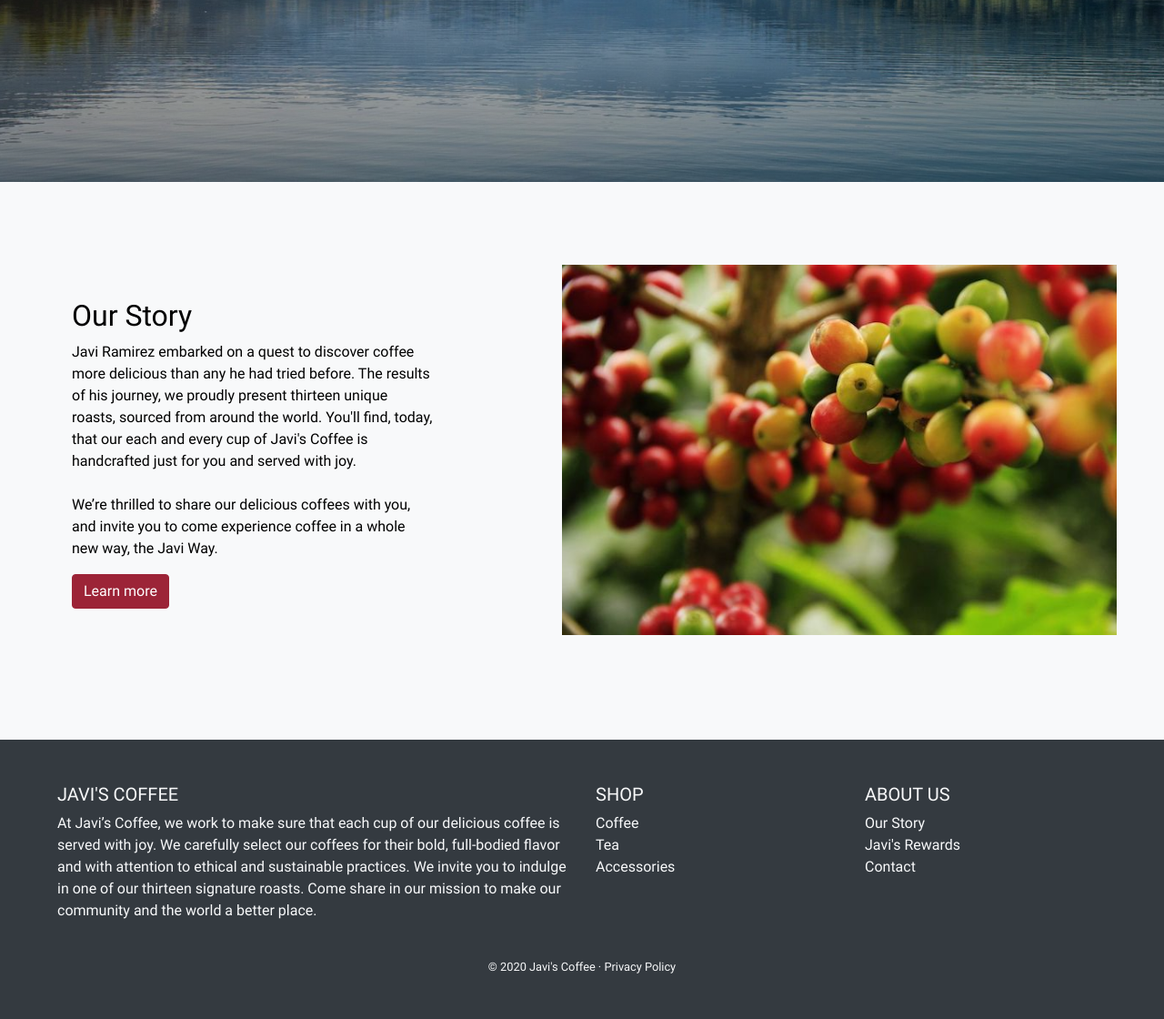
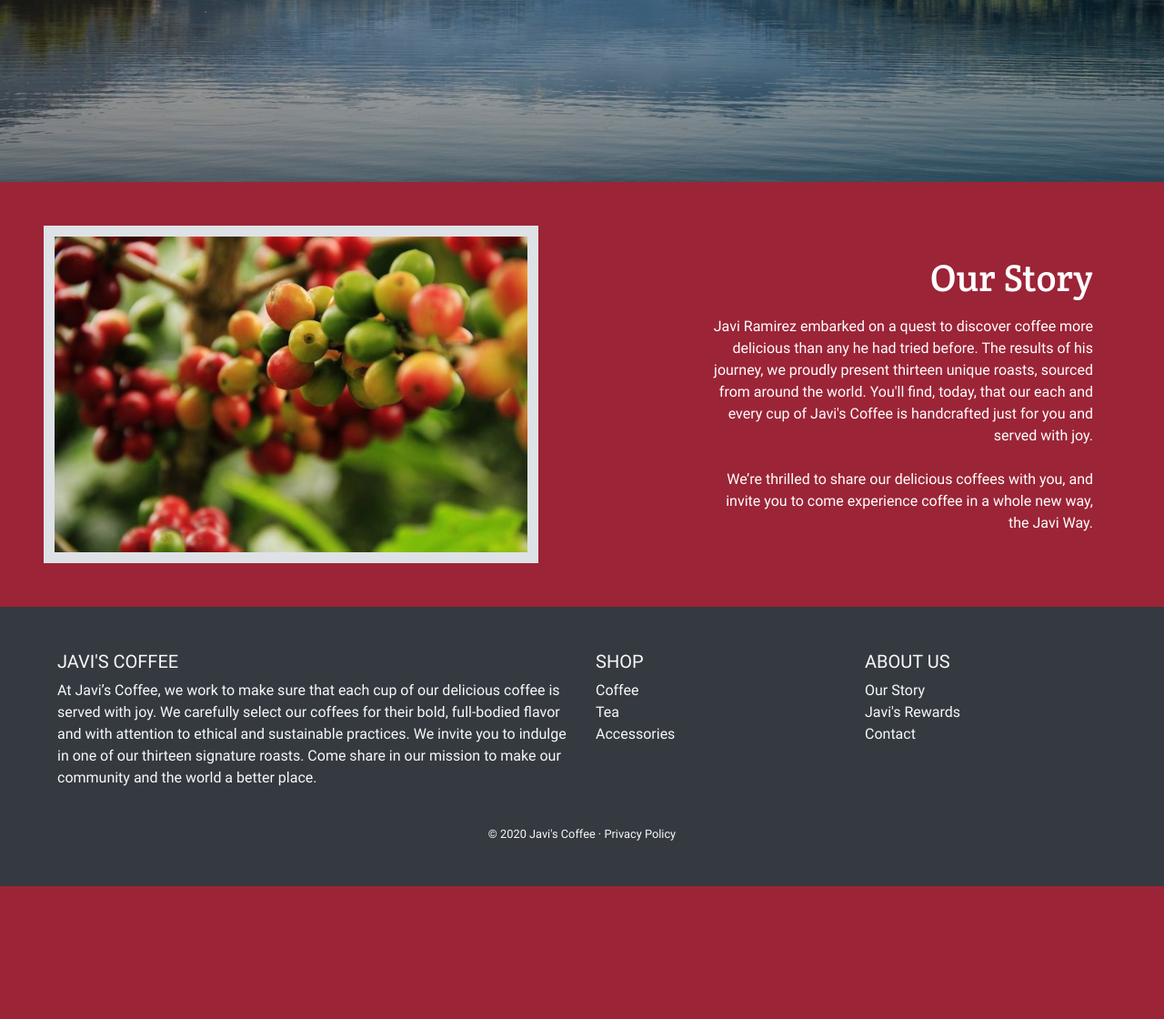
Before and after one commit to javier-cr/JavisCoffee, a PHP site: page /ourstory/ in a window 1280 px wide. Shown: the part 557-1677 px from the top of the page at 91% size. After the commit the page ends 1531 px from the top, so only its background shows below. Run offline with PHP 8.4, Linux system fonts and the light colour scheme.

Commit message:
Revamp Our Story section

```diff
--- a/assets/css/customjc.css
+++ b/assets/css/customjc.css
@@ -47,6 +47,10 @@ body {
     text-align: center;
     color: black;
     font-family: 'Roboto', serif;
+}
+
+.brand-red {
+    background-color: #9C2437;
 }
 
 body, html { /*for hero*/
--- a/ourstory/index.htm
+++ b/ourstory/index.htm
@@ -15,10 +15,14 @@
     <link rel="preload" as="script" href="/assets/js/jquery-3.4.1.slim.min.js">
     <link rel="preload" as="script" href="/assets/js/popper.min.js">
     <link rel="preload" as="script" href="/assets/js/bootstrap.min.js">
-    <link rel="preload" as="font" crossorigin="crossorigin" type="font/woff2" href="/assets/fonts/roboto-v20-latin-300.woff2">
-    <link rel="preload" as="font" crossorigin="crossorigin" type="font/woff2" href="/assets/fonts/roboto-v20-latin-regular.woff2">
-    <link rel="preload" as="font" crossorigin="crossorigin" type="font/woff2" href="/assets/fonts/crete-round-v8-latin-regular.woff2">
-    <link rel="preload" as="font" crossorigin="crossorigin" type="font/woff2" href="/assets/fonts/ibm-plex-sans-v7-latin-regular.woff2">
+    <link rel="preload" as="font" crossorigin="crossorigin" type="font/woff2"
+        href="/assets/fonts/roboto-v20-latin-300.woff2">
+    <link rel="preload" as="font" crossorigin="crossorigin" type="font/woff2"
+        href="/assets/fonts/roboto-v20-latin-regular.woff2">
+    <link rel="preload" as="font" crossorigin="crossorigin" type="font/woff2"
+        href="/assets/fonts/crete-round-v8-latin-regular.woff2">
+    <link rel="preload" as="font" crossorigin="crossorigin" type="font/woff2"
+        href="/assets/fonts/ibm-plex-sans-v7-latin-regular.woff2">
     <link rel="preload" as="image" href="/assets/images/story_hero_region.jpg">
 
     <meta name="description"
@@ -78,12 +82,15 @@
         </div>
     </div>
 
-    <!--Our Story-->
-    <div class="container-fluid h-80 bg-light">
-        <div class="row align-items-center align-middle">
-            <div id="story-text" class="col-md-4 text-sm-left">
-                <h2>Our Story</h2>
-                <p>Javi Ramirez embarked on a quest to
+    <!--Header Our Story-->
+    <div class="container-fluid brand-red">
+        <div class="row">
+
+            <div class="col-md-6 order-md-2 my-auto text-md-right">
+                <div class="col-9 ml-auto mr-5 text-white text-right">
+                    <h1 id="shop-title" class="my-3">Our Story</h1>
+                    <p>
+                        Javi Ramirez embarked on a quest to
                         discover coffee more delicious than any he had tried
                         before. The results of his journey, we proudly present
                         thirteen unique roasts, sourced from around the world.
@@ -93,16 +100,14 @@
                         We’re thrilled to share our delicious coffees with you,
                         and invite you to come experience coffee in a whole new
                         way, the Javi Way.</p>
-                <p>
-                    <button type="button" class="btn btn-pill btn-danger">
-                        <a href="/rewards/">Learn more</a>
-                    </button>
                     </p>
                 </div>
+            </div>
 
-            <div class="col-md-6">
-                <img src="/assets/images/os_coffeeberries.jpg" class="img-fluid ml-5 mb-4" alt="Image of coffee berries">
+            <div class="col-8 mx-auto col-md-6 order-md-1 p-md-5 mb-4 mb-md-0">
+                <img src="/assets/images/os_coffeeberries.jpg" class="img-fluid border" alt="Coffee berries">
             </div>
+
         </div>
     </div>
 
```
Also changed, not shown: shop/index.htm (+23 -3 lines). Lines whose indentation alone changed are shown as unchanged.
